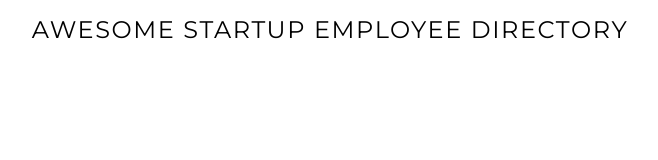
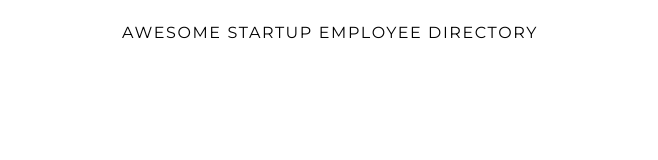
Before and after one commit to BryantVaughn/demo-employee-directory, a plain HTML site: page index.html in a window 1280 px wide. Shown: the whole page, without its empty margins (310-968 px from the left). Drawn offline with Linux system fonts and the light colour scheme.

Commit message:
Finish base styles for elements created in index file

```diff
--- a/css/styles.css
+++ b/css/styles.css
@@ -17,6 +17,11 @@
 	grid-area: heading;
 	text-transform: uppercase;
 	letter-spacing: 0.1rem;
-	font-size: 1.5rem;
+	font-size: 1rem;
 	font-weight: 400;
+	margin: 1.5rem 0.5rem 1rem;
 }
+
+.employee-container {
+	width: 100%;
+}
```
